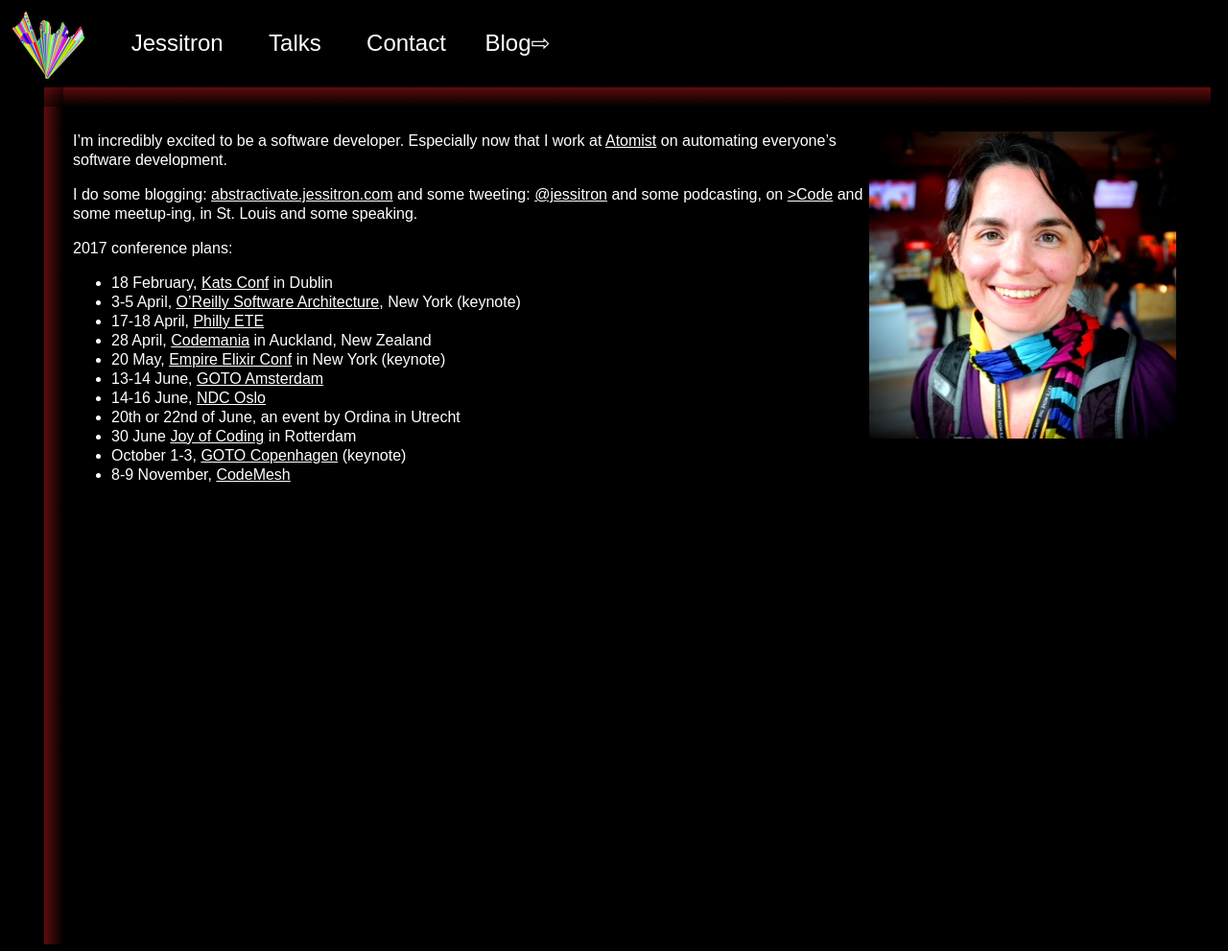
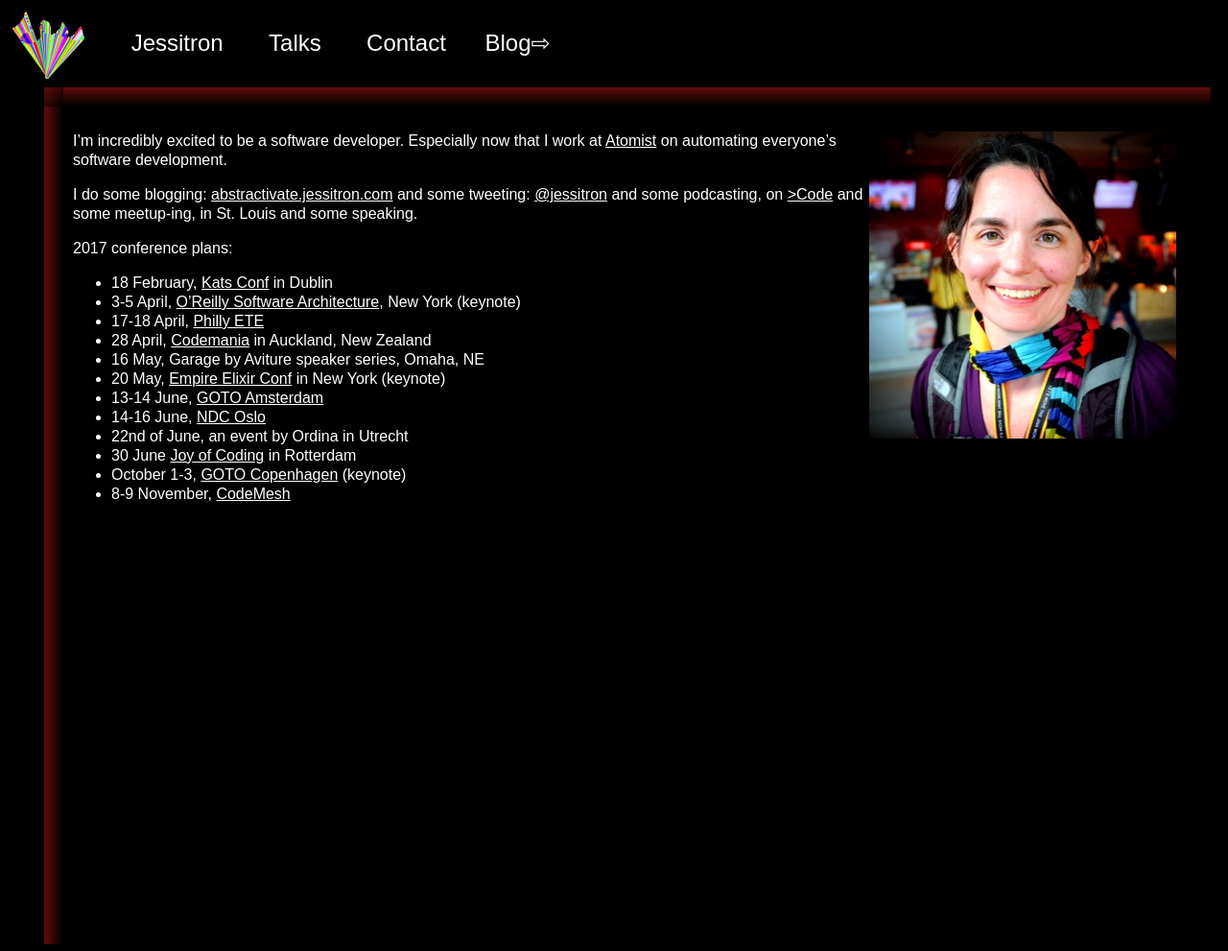
Before and after one commit to jessitron/jessitron.com, a Jekyll site: the page built from index.md, in a window 1280 px wide. Shown: the whole page at 96% size. Built offline with Jekyll 4.4.1, drawn with Linux system fonts in a browser that asks for light colours.

Commit message:
schedule update

```diff
--- a/index.md
+++ b/index.md
@@ -19,10 +19,11 @@
 * 3-5 April, [O'Reilly Software Architecture](http://conferences.oreilly.com/software-architecture/sa-ny), New York (keynote)
 * 17-18 April, [Philly ETE](http://phillyemergingtech.com)
 * 28 April, [Codemania](http://codemania.io/) in Auckland, New Zealand
+* 16 May, Garage by Aviture speaker series, Omaha, NE
 * 20 May, [Empire Elixir Conf](http://empex.co/) in New York (keynote)
 * 13-14 June, [GOTO Amsterdam](http://gotocon.com/amsterdam-2017/)
 * 14-16 June, [NDC Oslo](http://ndcoslo.com/)
-* 20th or 22nd of June, an event by Ordina in Utrecht
+* 22nd of June, an event by Ordina in Utrecht
 * 30 June [Joy of Coding](http://joyofcoding.org/) in Rotterdam
 * October 1-3, [GOTO Copenhagen](https://gotocph.com/) (keynote)
 * 8-9 November, [CodeMesh](http://www.codemesh.io/)
```
